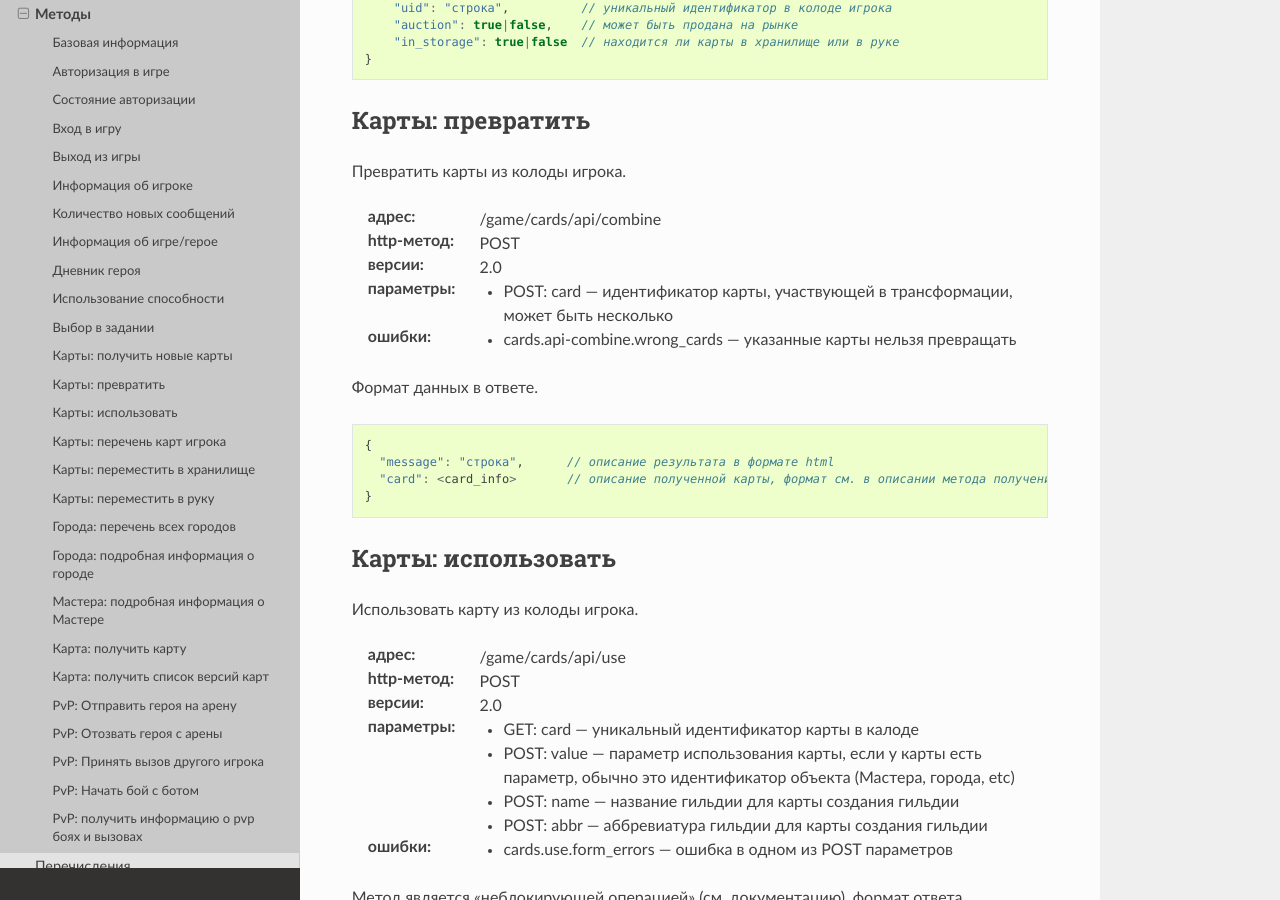
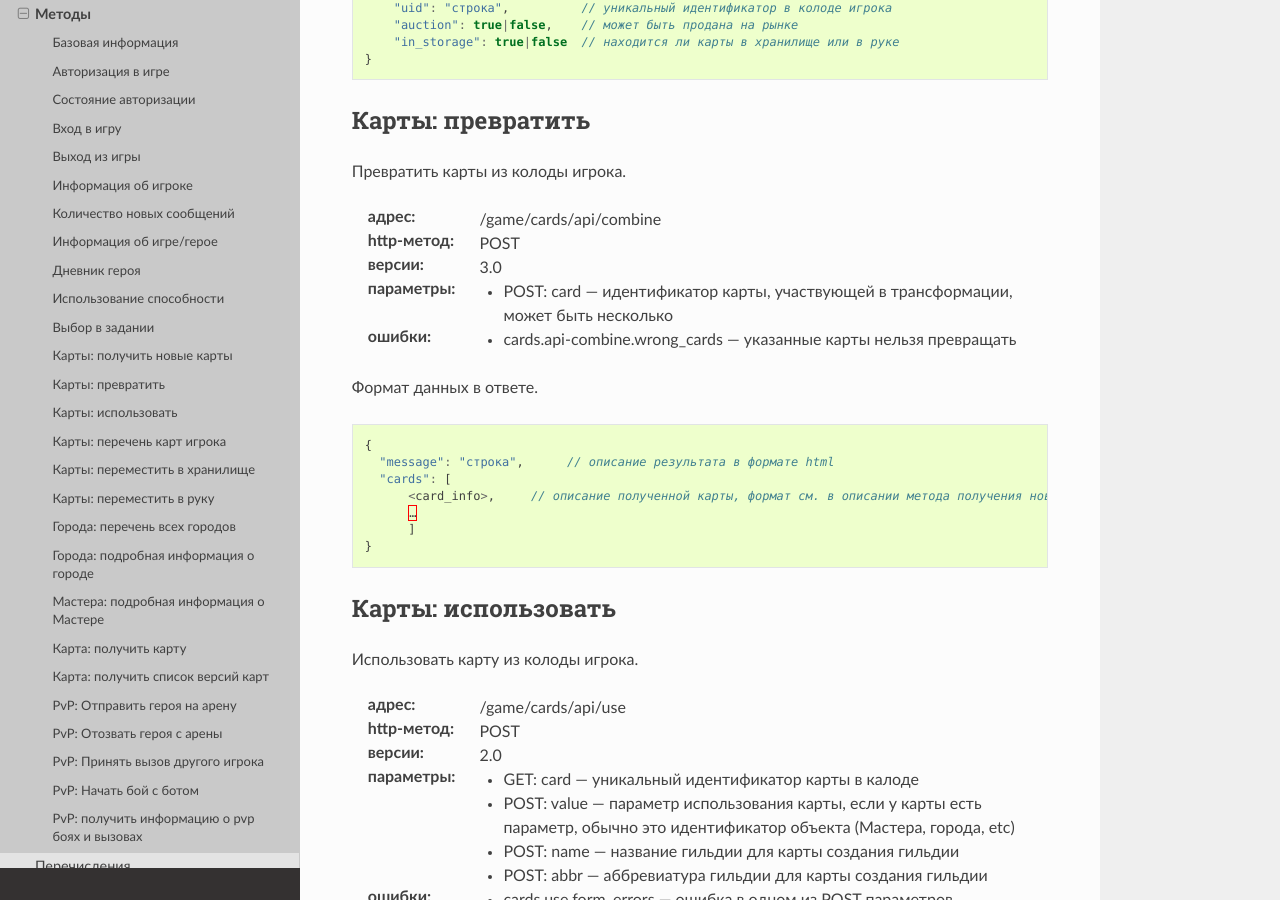
Before and after one commit to the-tale/tt_docs, a Sphinx documentation site: the page built from docs/source/external_api/methods.rst, in a window 1280 px wide and 900 px high, scrolled down 11066 px. Built offline with Sphinx 7.4.7 and the Read the Docs theme 2.0.0, drawn with Linux system fonts in a browser that asks for light colours.

Commit message:
Изменения документации для версии 0.3.30

```diff
--- a/docs/source/development/install.rst
+++ b/docs/source/development/install.rst
@@ -58,6 +58,7 @@
    ansible-galaxy install -r requirements.yml
 
    vagrant plugin install vagrant-hostmanager
+   vagrant plugin install vagrant-disksize
 
    # создаём виртуальную машину, запускаем и устанавливаем на неё всё необходимое
    # при первом запуске будет вызван vagrant provision
--- a/docs/source/external_api/methods.rst
+++ b/docs/source/external_api/methods.rst
@@ -548,7 +548,7 @@
 
 :адрес: /game/cards/api/combine
 :http-метод: POST
-:версии: 2.0
+:версии: 3.0
 :параметры:
     * POST: card — идентификатор карты, участвующей в трансформации, может быть несколько
 :ошибки:
@@ -560,7 +560,10 @@
 
     {
       "message": "строка",      // описание результата в формате html
-      "card": <card_info>       // описание полученной карты, формат см. в описании метода получения новой карты
+      "cards": [
+          <card_info>,     // описание полученной карты, формат см. в описании метода получения новой карты
+          …
+          ]
     }
 
 
```
